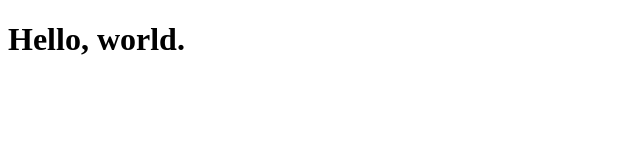
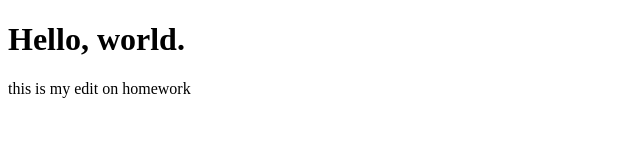
Before and after one commit to ranuforo/homework01, a plain HTML site: page index.html in a window 1280 px wide. Shown: the whole page, without its empty margins (0-640 px from the left). Drawn offline with Linux system fonts and the light colour scheme.

Commit message:
added paragraph

```diff
--- a/index.html
+++ b/index.html
@@ -7,5 +7,6 @@
 </head>
 <body>
     <h1>Hello, world.</h1>
+        <p> this is my edit on homework</p>
 </body>
 </html>
```
